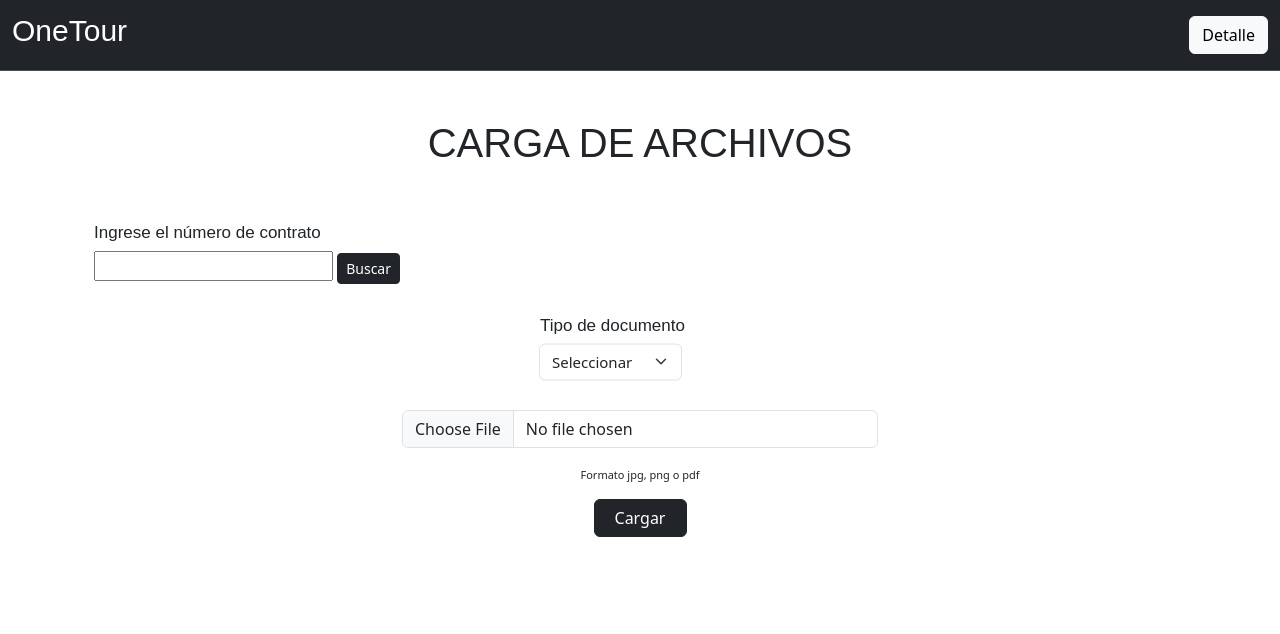
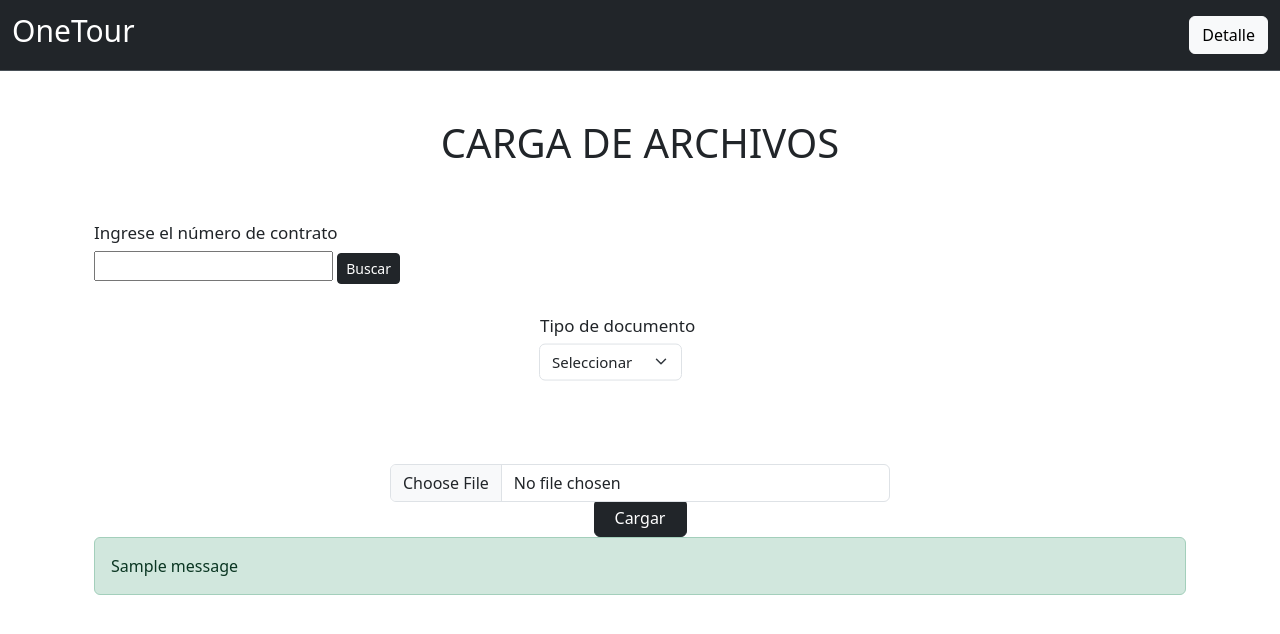
Before and after one commit to AstGon/Ontour, a Django app: page / in a window 1280 px wide. Shown: the top 634 px of the page. Run offline with Django 3.2, Linux system fonts and the light colour scheme; data comes from the database, SQL or seed files in the repository; tables that the repository leaves empty hold one stand-in row (values such as "Sample post"); one stand-in notice (Sample message) is shown; some web fonts are replaced.

Commit message:
ACTUALIZACION

```diff
--- a/miapp/settings.py
+++ b/miapp/settings.py
@@ -119,7 +119,7 @@
 # https://docs.djangoproject.com/en/3.2/howto/static-files/
 
 STATIC_URL = "/static/"
-STATIC_ROOT = BASE_DIR / "static"
+STATICFILES_ROOT = ([BASE_DIR / "static"],)
 
 # Default primary key field type
 # https://docs.djangoproject.com/en/3.2/ref/settings/#default-auto-field
--- a/modulos/models.py
+++ b/modulos/models.py
@@ -12,7 +12,7 @@
 
 
 class Ejecutivo(models.Model):
-    id_ejecutivo = models.IntegerField(primary_key=True)
+    id_ejecutivo = models.AutoField(primary_key=True)
     nombre_eje = models.CharField(max_length=100)
     apellido_eje = models.CharField(max_length=100)
     email = models.EmailField()
@@ -38,8 +38,8 @@
 
 class Archivo(models.Model):
     id_archivo = models.AutoField(primary_key=True)
-    archivo = models.ForeignKey(
-        TipoArchivo, on_delete=models.CASCADE, null=True, blank=True
+    tipo_servicio = models.ForeignKey(
+        TipoServicio, on_delete=models.CASCADE, null=True, blank=True
     )
     descripcion = models.CharField(max_length=100)
     ruta = models.CharField(max_length=100)
@@ -49,11 +49,10 @@
 
 
 class Servicio(models.Model):
-    id_servicios = models.AutoField(primary_key=True)
-    servcio = models.ForeignKey(
+    id_servicio = models.AutoField(primary_key=True)
+    tipo_servicio = models.ForeignKey(
         TipoServicio, on_delete=models.CASCADE, null=True, blank=True
     )
-    descripcion = models.CharField(max_length=100)
     descripcion = models.CharField(max_length=100)
     contrato = models.ForeignKey(
         Contrato, on_delete=models.CASCADE, null=True, blank=True
--- a/modulos/static/css/style.css
+++ b/modulos/static/css/style.css
@@ -1,40 +1,3 @@
-@font-face {
-  font-family: "AmsiPro-Black";
-  src: url("./asset/css/style.css/font/AmsiPro-Black");
-}
-
-@font-face {
-  font-family: "AmsiPro-Light";
-  src: url("./asset/css/style.css/font/AmsiPro-Light");
-}
-
-@font-face {
-  font-family: "AmsiPro-Regular";
-  src: url("./asset/css/style.css/font/AmsiPro-Regular");
-}
-
-body {
-  margin: 20%;
-  font-family: "AmsiPro-Light", sans-serif;
-}
-
-h1 {
-  font-family: AmsiPro-Black, sans-serif;
-  align-items: center;
-}
-
-h2 {
-  font-family: "AmsiPro-Regular", sans-serif;
-}
-
-h3 {
-  font-family: "AmsiPro-Regular", sans-serif;
-}
-
-h4 {
-  font-family: "AmsiPro-Light", sans-serif;
-}
-
 .buscador {
   width: 10px;
 }
--- a/modulos/static/js/script.js
+++ /dev/null
@@ -1,4 +0,0 @@
-window.addEventListener("DOMContentLoaded", () => {
-  var contratoInput = document.getElementById("contrato");
-  contratoInput.value = "";
-});
--- a/modulos/templates/modulos/cargaArchivos.html
+++ b/modulos/templates/modulos/cargaArchivos.html
@@ -1,5 +1,4 @@
 {% load static %}
-
 <!DOCTYPE html>
 <html lang="en">
 
@@ -10,7 +9,6 @@
     <title>Document</title>
     <link rel="stylesheet" href="{% static 'css/style.css' %}">
     <link rel="stylesheet" href="https://cdn.jsdelivr.net/npm/bootstrap@5.3.0/dist/css/bootstrap.min.css" />
-    <link rel="stylesheet" href="https://cdn.jsdelivr.net/npm/bootstrap@5.3.0/dist/js/bootstrap.bundle.min.js" />
 
 
     <nav class="navbar bg-dark border-bottom border-bottom-dark" data-bs-theme="dark">
@@ -47,7 +45,7 @@
                                 autocomplete="off">
 
                             <label for="contrato">
-                                <button class="btn btn-dark btn-sm" type="submit" id="button-addon2" git
+                                <button class="btn btn-dark btn-sm" type="submit" id="button-addon2"
                                     onclick="buscarContratos()">Buscar</button>
                             </label>
                             <ul id="lista">
@@ -72,47 +70,53 @@
             </div>
         </div>
 
-
         <!--SELECCIÓN TIPO DE DOCUMENTO-->
-
         <div class="container">
             <div class="input-group mb-3 text-center" style="max-width: 200px;">
                 <h3 style="font-size: 17px;text-align: center;">Tipo de documento</h3>
                 <form>
-                    <select class="form-select text-align: center;" style="font-size: 15px;" id="inputGroupSelect02">
+                    <select class="form-select text-align: center;" style="font-size: 15px;" id="inputGroupSelect02"
+                        name="tipo_documento">
                         <option selected>Seleccionar</option>
-                        <option value="1">Seguro</option>
-                        <option value="2">Hotel</option>
-                        <option value="3">Transporte</option>
-                        <option value="4">Alimentación</option>
-                        <option value="5">Entretención</option>
+                        {% for tipo_servicio in tipo_servicios %}
+                        <option value="{{ tipo_servicio.id }}">{{ tipo_servicio.nombre }}</option>
+                        {% endfor %}
                     </select>
                 </form>
             </div>
         </div>
 
-
         <!--SELECCIÓN Y CARGA DE ARCHIVO-->
         <div class="row  text-center">
+            <form method="post" enctype="multipart/form-data" action="{% url 'cargaArchivos' %}">
+                {% csrf_token %}
                 <div class="input-group" style="max-width: 500px;">
-                <input type="file" class="form-control" id="inputGroupFile02">
+                    <input type="file" class="form-control" name="archivo" id="archivo">
                 </div>
                 <p class="text-center" style="font-size: 11px;">Formato jpg, png o pdf</p>
+
+                <div class="d-grid gap-1 col-1 mx-auto">
+                    <button class="btn btn-dark" type="submit">Cargar</button>
                 </div>
 
-        <div class="d-grid gap-1 col-1 mx-auto">
-            <button class="btn btn-dark" type="button">Cargar</button>
+            </form>
         </div>
 
+        <!-- Mensajes -->
+        {% if messages %}
+        <div class="container">
+            {% for message in messages %}
+            <div class="alert alert-{{ message.tags }}">
+                {{ message }}
+            </div>
+            {% endfor %}
+        </div>
+        {% endif %}
 
+    </div>
 
-
-        <script src="{% static 'js/script.js' %}"></script>
     <script src="https://cdn.jsdelivr.net/npm/@popperjs/core@2.11.8/dist/umd/popper.min.js"
         integrity="sha384-I7E8VVD/ismYTF4hNIPjVp/Zjvgyol6VFvRkX/vR+Vc4jQkC+hVqc2pM8ODewa9r" crossorigin="anonymous">
-        </script>
-        <script src="https://cdn.jsdelivr.net/npm/bootstrap@5.3.0/dist/js/bootstrap.min.js"
-            integrity="sha384-fbbOQedDUMZZ5KreZpsbe1LCZPVmfTnH7ois6mU1QK+m14rQ1l2bGBq41eYeM/fS" crossorigin="anonymous">
     </script>
 
 
--- a/modulos/views.py
+++ b/modulos/views.py
@@ -1,26 +1,73 @@
+import os
 from django.http import JsonResponse
 from django.shortcuts import render
-from .models import Contrato
+from django.core.exceptions import ObjectDoesNotExist
+from .models import Contrato, TipoServicio, Archivo
 
 
 def cargaArchivos(request):
     numero_contrato = request.POST.get("contrato", "")
     contrato_encontrado = None
-    contrato_encontrado_valido = (
-        False  # Variable para indicar si se ha encontrado un contrato válido
-    )
+    contrato_encontrado_valido = False
+    contrato_mensaje = None
+    mensaje_error = None
 
-    if numero_contrato:
+    tipo_servicios = TipoServicio.objects.all()
+
+    if request.method == "POST" and numero_contrato:
         try:
             contrato_encontrado = Contrato.objects.get(id_contrato=numero_contrato)
             contrato_encontrado_valido = True
+            contrato_mensaje = "El contrato existe."
         except Contrato.DoesNotExist:
             contrato_encontrado = None
+            contrato_mensaje = "El contrato no existe."
+
+    if request.method == "POST" and request.FILES.get("archivo"):
+        archivo = request.FILES["archivo"]
+        extension = archivo.name.split(".")[-1].lower()
+        if extension in ["pdf", "jpg", "png"]:
+            carpeta_archivos = "C:/Users/ASTRID/OneDrive/Desktop/archivos"
+
+            if not os.path.exists(carpeta_archivos):
+                os.makedirs(carpeta_archivos)
+
+            ruta_archivo = os.path.join(carpeta_archivos, archivo.name)
+            with open(ruta_archivo, "wb") as f:
+                for chunk in archivo.chunks():
+                    f.write(chunk)
+
+            tipo_servicio_id = request.POST.get("tipo_documento", "")
+
+            tipo_servicio = None
+            if tipo_servicio_id.isdigit():
+                tipo_servicio_id = int(tipo_servicio_id)
+                try:
+                    tipo_servicio = TipoServicio.objects.get(
+                        id_tipo_servicio=tipo_servicio_id
+                    )
+                except ObjectDoesNotExist:
+                    tipo_servicio = None
+
+            nuevo_archivo = Archivo(
+                descripcion=archivo.name,
+                ruta=ruta_archivo,
+                contrato=contrato_encontrado,
+                tipo_servicio=tipo_servicio,
+            )
+
+            nuevo_archivo.save()
+
+        else:
+            mensaje_error = "Tipo de archivo no admitido. Por favor, cargue un archivo PDF, JPG o PNG."
 
     context = {
         "numero_contrato": numero_contrato,
         "contrato_encontrado": contrato_encontrado,
-        "contrato_encontrado_valido": contrato_encontrado_valido,  # Variable para indicar si se ha encontrado un contrato válido
+        "contrato_encontrado_valido": contrato_encontrado_valido,
+        "contrato_mensaje": contrato_mensaje,
+        "tipo_servicios": tipo_servicios,
+        "mensaje_error": mensaje_error,
     }
 
     return render(request, "modulos/cargaArchivos.html", context)
```
Also changed, not shown: db.sqlite3, modulos/migrations/0013_auto_20230614_2330.py (added), modulos/static/img/gato.webp (added). Lines whose indentation alone changed are shown as unchanged.
